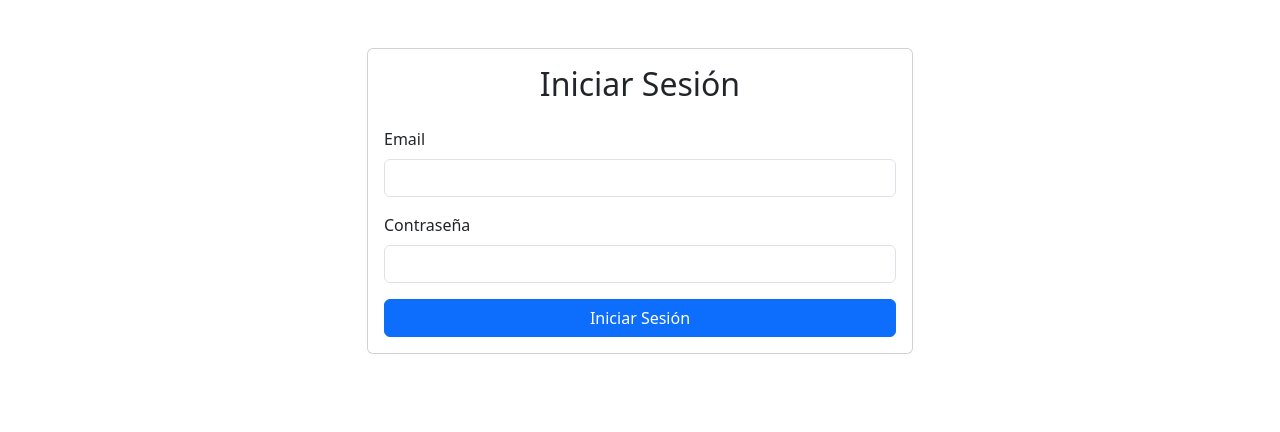
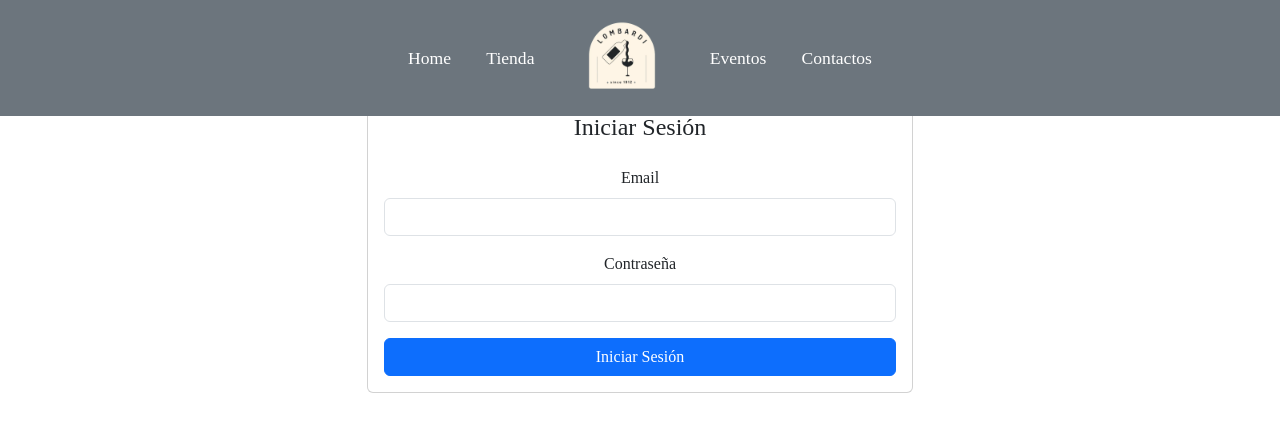
Before and after one commit to Naty03Riveros/NJ_Backend, a Flask app: page /login in a window 1280 px wide. Shown: the top 432 px of the page. Run offline with Flask 3, Linux system fonts and the light colour scheme; parts of the project's set-up code (start-up, migrations or seed data) failed here and were passed over.

Commit message:
log in, status para las demás páginas

```diff
--- a/templates/Login.html
+++ b/templates/Login.html
@@ -5,10 +5,44 @@
     <meta name="viewport" content="width=device-width, initial-scale=1.0">
     <title>Iniciar Sesión - Tienda de Vinos</title>
     <link href="https://cdn.jsdelivr.net/npm/bootstrap@5.3.3/dist/css/bootstrap.min.css" rel="stylesheet" integrity="sha384-QWTKZyjpPEjISv5WaRU9OFeRpok6YctnYmDr5pNlyT2bRjXh0JMhjY6hW+ALEwIH" crossorigin="anonymous">
-    <link rel="stylesheet" href="{{ url_for('static', filename='css/Estilos.css') }}">
+    <link rel="stylesheet" href="{{ url_for('static', filename='Estilos.css') }}">
 </head>
 <body>
-    <div class="container mt-5">
+    <!-- Header -->
+    <header>
+        <!-- Navbar -->
+        <nav class="navbar navbar-expand-md navbar-dark bg-secondary fixed-top">
+            <div class="container-fluid">
+                <a class="navbar-brand d-md-none" href="#">
+                    <img src="{{ url_for('static', filename='src/nuevo_logo_negro.webp') }}" alt="Logo">
+                </a>
+                <button class="navbar-toggler" type="button" data-bs-toggle="collapse" data-bs-target="#navbarNav" aria-controls="navbarNav" aria-expanded="false" aria-label="Toggle navigation">
+                    <span class="navbar-toggler-icon"></span>
+                </button>
+                <div class="collapse navbar-collapse" id="navbarNav">
+                    <ul class="navbar-nav mx-auto">
+                        <li class="nav-item">
+                            <a class="nav-link active" aria-current="page" href="#">Home</a>
+                        </li>
+                        <li class="nav-item">
+                            <a class="nav-link" href="Tienda.html">Tienda</a>
+                        </li>
+                        <a class="navbar-brand d-none d-md-block" href="#">
+                            <img src="{{ url_for('static', filename='src/nuevo_logo_negro.webp') }}" alt="">
+                        </a>
+                        <li class="nav-item">
+                            <a class="nav-link" href="Eventos.html">Eventos</a>
+                        </li>
+                        <li class="nav-item">
+                            <a class="nav-link" href="#club-section">Contactos</a>
+                        </li>
+                    </ul>
+                </div>
+            </div>
+        </nav>
+
+        <!-- Login form -->
+        <div class="container mt-5 pt-5"> <!-- AJUSTAR MEJOR -->
             <div class="row justify-content-center">
                 <div class="col-md-8 col-lg-6">
                     <div class="card">
@@ -32,6 +66,9 @@
                 </div>
             </div>
         </div>
+    </header>
+
+    <!-- Bootstrap JS -->
     <script src="https://cdn.jsdelivr.net/npm/bootstrap@5.3.3/dist/js/bootstrap.bundle.min.js" integrity="sha384-QWTKZyjpPEjISv5WaRU9OFeRpok6YctnYmDr5pNlyT2bRjXh0JMhjY6hW+ALEwIH" crossorigin="anonymous"></script>
 </body>
 </html>
--- a/templates/Tienda.html
+++ b/templates/Tienda.html
@@ -50,13 +50,13 @@
                         <input class="form-control me-2" type="search" placeholder="Buscar productos..." aria-label="Buscar" id="searchBar">
                         <button class="btn btn-outline-light rounded-pill" type="submit">Buscar</button>
                     </form>
-                    <a class="nav-link text-white" href="#" id="cartIcon"><i class="fas fa-shopping-cart"></i> Ver Carrito</a>
+                    <a class="nav-link text-white" href="#" id="cartIcon"><i class="fas fa-shopping-cart"></i> Carrito</a>
                 </div>
                 <div class="ml-auto">
                     <ul class="navbar-nav">
                         {% if session.get('cliente_nombre') %}
                         <li class="nav-item">
-                                <a class="nav-link" href="Login.html">{{ session['cliente_nombre'] }}</a>
+                            <a class="nav-link" href="#">{{ session['cliente_nombre'] }}</a>
                         </li>
                     {% else %}
                         <li class="nav-item">
```
Lines whose indentation alone changed are shown as unchanged.
